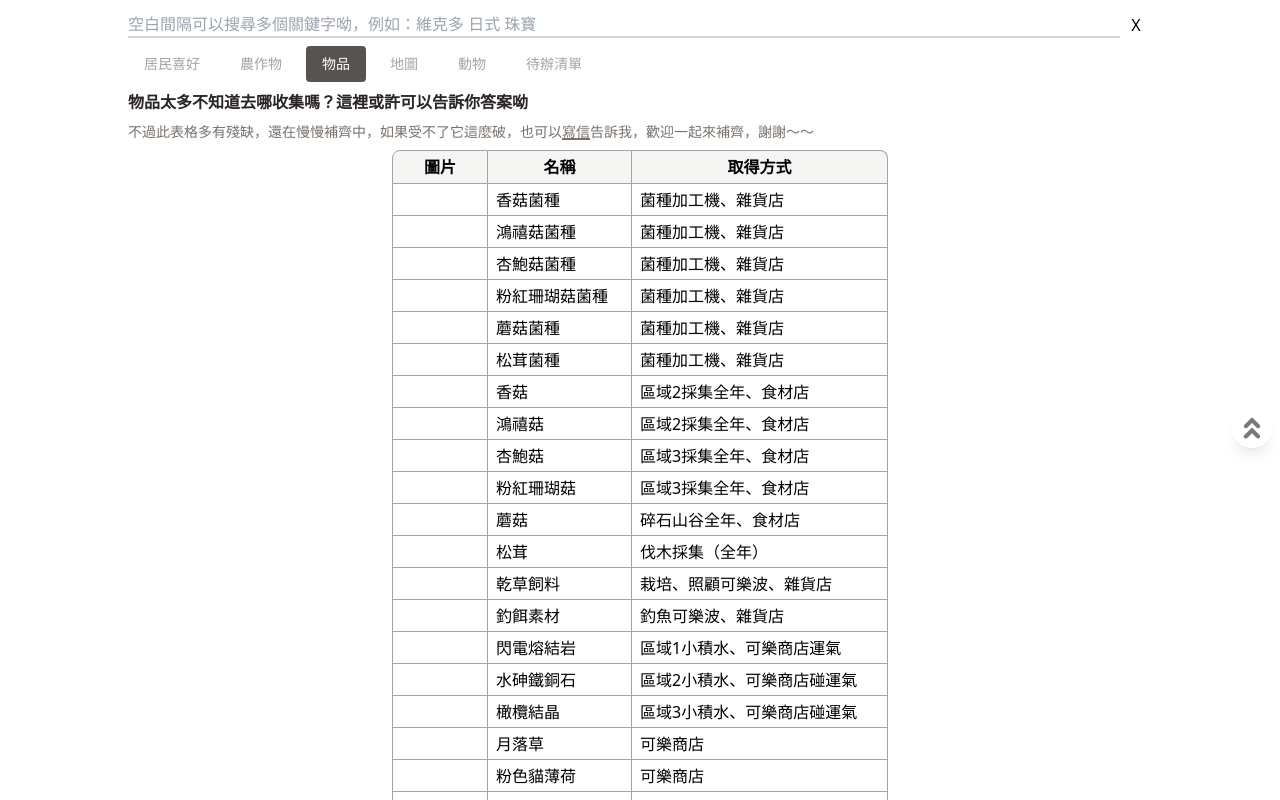
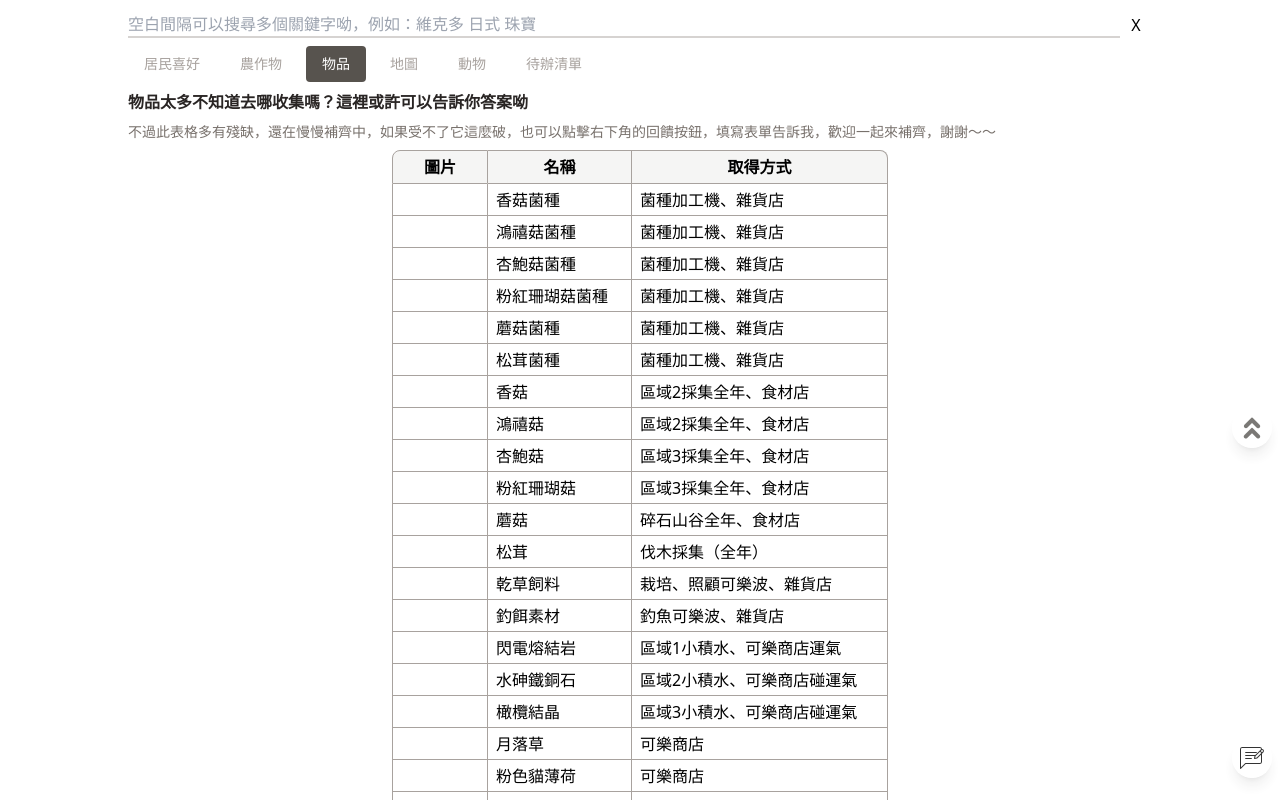
Before and after one commit to pig60214/harvest-moon, a React (Create React App) app: page /item in a window 1280 px wide. Shown: the top 800 px of the page. Built offline with nearby package versions, Linux system fonts and the light colour scheme.

Commit message:
Add Feedback Button

```diff
--- a/src/Item.js
+++ b/src/Item.js
@@ -36,7 +36,7 @@ export default function Item() {
 
   return (
     <>
-    <p>不過此表格多有殘缺，還在慢慢補齊中，如果受不了它這麼破，也可以<a className='underline decoration-2' href="mailto:mypremyt@gmail.com">寫信</a>告訴我，歡迎一起來補齊，謝謝～～</p>
+    <p>不過此表格多有殘缺，還在慢慢補齊中，如果受不了它這麼破，也可以點擊右下角的回饋按鈕，填寫表單告訴我，歡迎一起來補齊，謝謝～～</p>
     <table className='md:mx-auto'>
       <thead>
         <tr className='h-8'>
--- a/src/components/ToolButtons.js
+++ b/src/components/ToolButtons.js
@@ -9,6 +9,9 @@ import bag from 'assets/icons/school-bag.png';
 import { toggleShowToGetCrops } from 'store/toGetCropsSlice';
 import { toggleShowToGetItems } from 'store/toGetItemsSlice';
 import { setupGAEventTracker } from 'GA';
+import feedback from 'assets/icons/feedback.png';
+
+const FEEDBACK_FORM = 'https://docs.google.com/forms/d/e/1FAIpQLSckoi1QGqUuSgusVMuVgWTqQxrnxvG98YOtWWFbISqtWX3zFQ/viewform';
 
 export default function ToolButtons() {
   const gaEventTracker = setupGAEventTracker('ToolButtons');
@@ -27,6 +30,11 @@ export default function ToolButtons() {
 
   function ScrollToTopButton() {
     return location.pathname !== '/map' && <ToolButton onClick={() => { scrollToTop(); gaEventTracker('ToolButtons-ScrollToTop'); }} icon={upArrow}></ToolButton>;
+  }
+
+  function FeedbackButton() {
+    const openFeedbackForm = () => window.open(FEEDBACK_FORM);
+    return (<ToolButton onClick={openFeedbackForm} icon={feedback}></ToolButton>)
   }
 
   function GiftListButton() {
@@ -68,6 +76,7 @@ export default function ToolButtons() {
   }
 
   return (
+    <>
       <div className='fixed w-8 right-4 top-1/2'>
         <GiftListButton />
         <AddToDoButton />
@@ -75,5 +84,7 @@ export default function ToolButtons() {
         <ToGetItemsButton />
         <ScrollToTopButton />
       </div>
+      <div className='fixed w-8 right-4 bottom-4'><FeedbackButton /></div>
+    </>
   )
 }
```
Also changed, not shown: src/assets/icons/feedback.png (added). Lines whose indentation alone changed are shown as unchanged.
